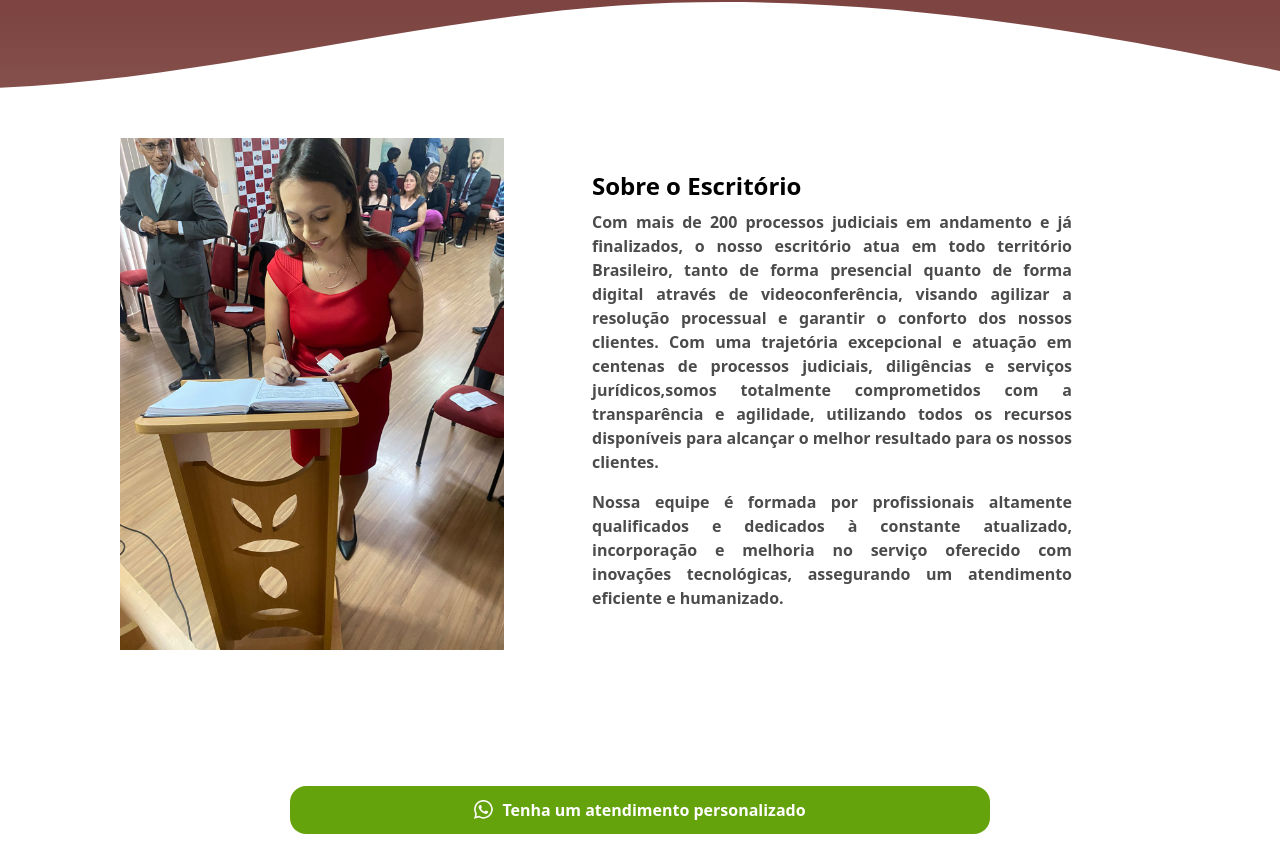
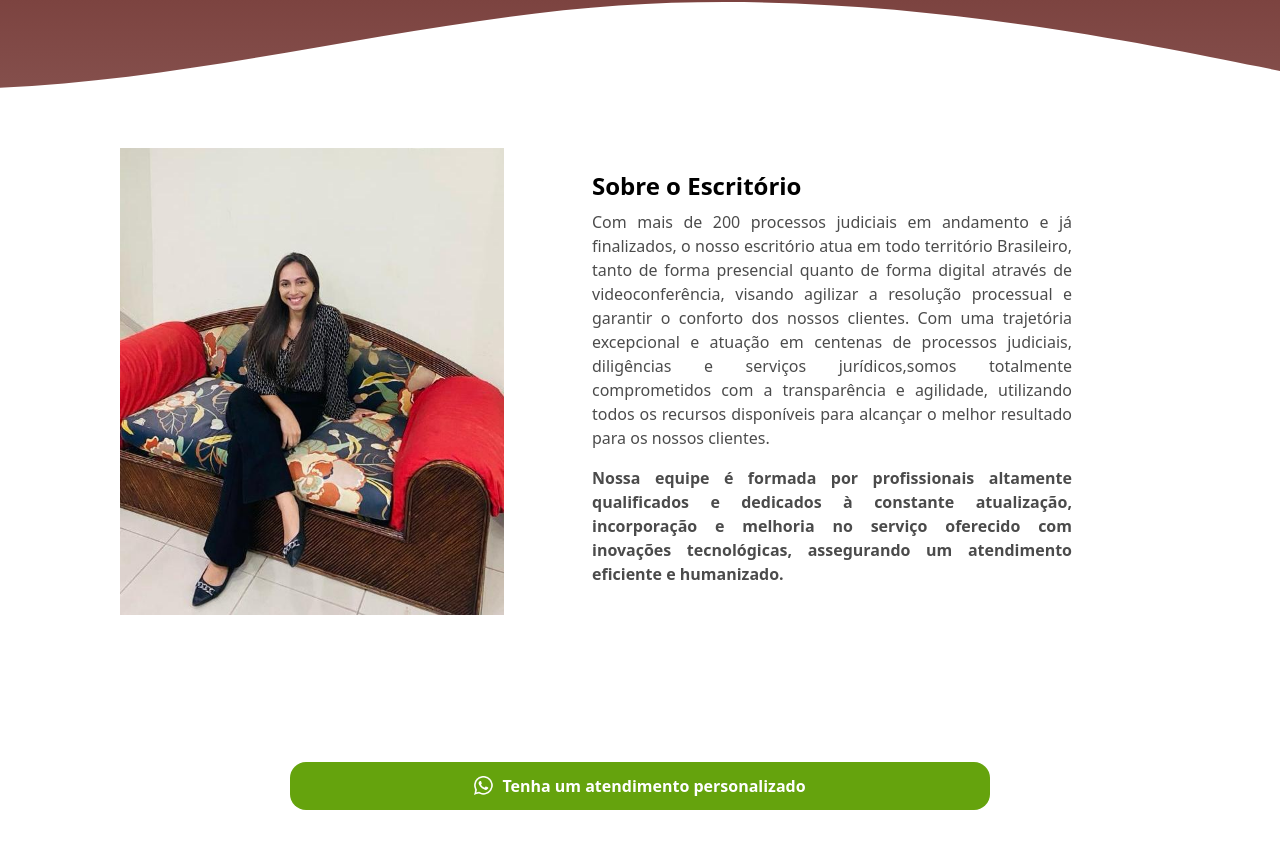
Before and after one commit to gabriellefoliv/advocacia-especializada, a React (Vite) app: page / in a window 1280 px wide. Shown: the part 369-1216 px from the top of the page. Built offline with nearby package versions, Linux system fonts and the light colour scheme.

Commit message:
feat: sobre o escritorio - foto

```diff
--- a/src/views/Home/templates/SobreMim.tsx
+++ b/src/views/Home/templates/SobreMim.tsx
@@ -1,13 +1,13 @@
-import assinando from '../../../img/assinando.jpeg'
+import Img from '../../../img/sobreescritorio.jpeg'
 
 function SobreMim() {
     return(
         <div className='mt-4 md:-mt-52 md:mx-20 md:p-10 flex md:flex-row flex-col justify-content items-center'>
-            <img className='w-56 md:w-96' src={assinando}/>
+            <img className='w-56 md:w-96' src={Img}/>
             <div className='m-8 p-0 md:m-12 md:p-10 flex flex-col text-justify'>
                 <h1 className='font-bold text-2xl'>Sobre o Escritório</h1>
-                <p className='opacity-70 font-bold py-2'>Com mais de 200 processos judiciais em andamento e já finalizados, o nosso escritório atua em todo território Brasileiro, tanto de forma presencial quanto de forma digital através de videoconferência, visando agilizar a resolução processual e garantir o conforto dos nossos clientes. Com uma trajetória excepcional e atuação em centenas de processos judiciais, diligências e serviços jurídicos,somos totalmente comprometidos com a transparência e agilidade, utilizando todos os recursos disponíveis para alcançar o melhor resultado para os nossos clientes.</p>
-                <p className='opacity-70 font-bold py-2'>Nossa equipe é formada por profissionais altamente qualificados e dedicados à constante atualizado, incorporação e melhoria no serviço oferecido com inovações tecnológicas, assegurando um atendimento eficiente e humanizado.</p>
+                <p className='opacity-70 py-2'>Com mais de 200 processos judiciais em andamento e já finalizados, o nosso escritório atua em todo território Brasileiro, tanto de forma presencial quanto de forma digital através de videoconferência, visando agilizar a resolução processual e garantir o conforto dos nossos clientes. Com uma trajetória excepcional e atuação em centenas de processos judiciais, diligências e serviços jurídicos,somos totalmente comprometidos com a transparência e agilidade, utilizando todos os recursos disponíveis para alcançar o melhor resultado para os nossos clientes.</p>
+                <p className='opacity-70 font-bold py-2'>Nossa equipe é formada por profissionais altamente qualificados e dedicados à constante atualização, incorporação e melhoria no serviço oferecido com inovações tecnológicas, assegurando um atendimento eficiente e humanizado.</p>
             </div>
         </div>
     )
```
Also changed, not shown: src/img/sobreescritorio.jpeg (added).
